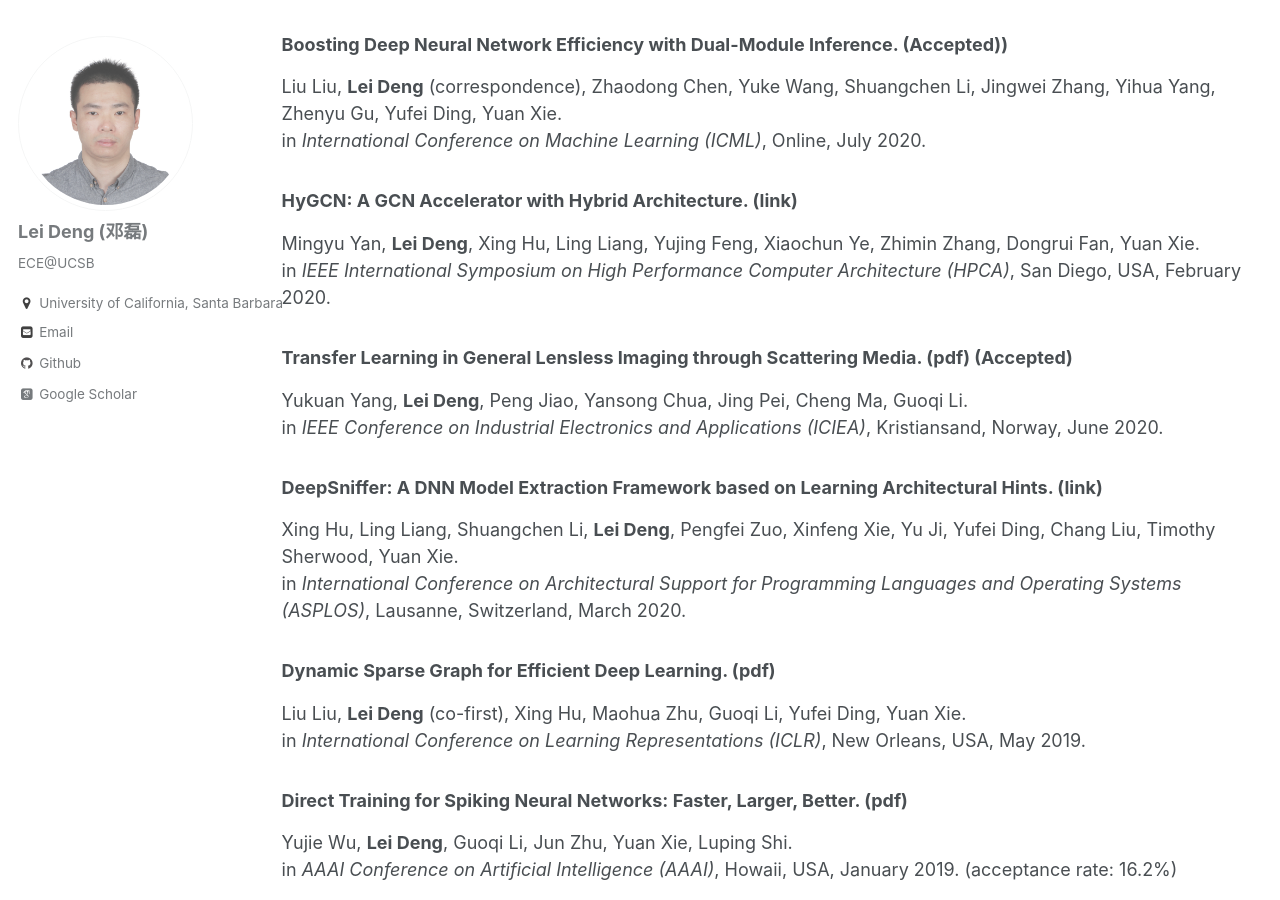
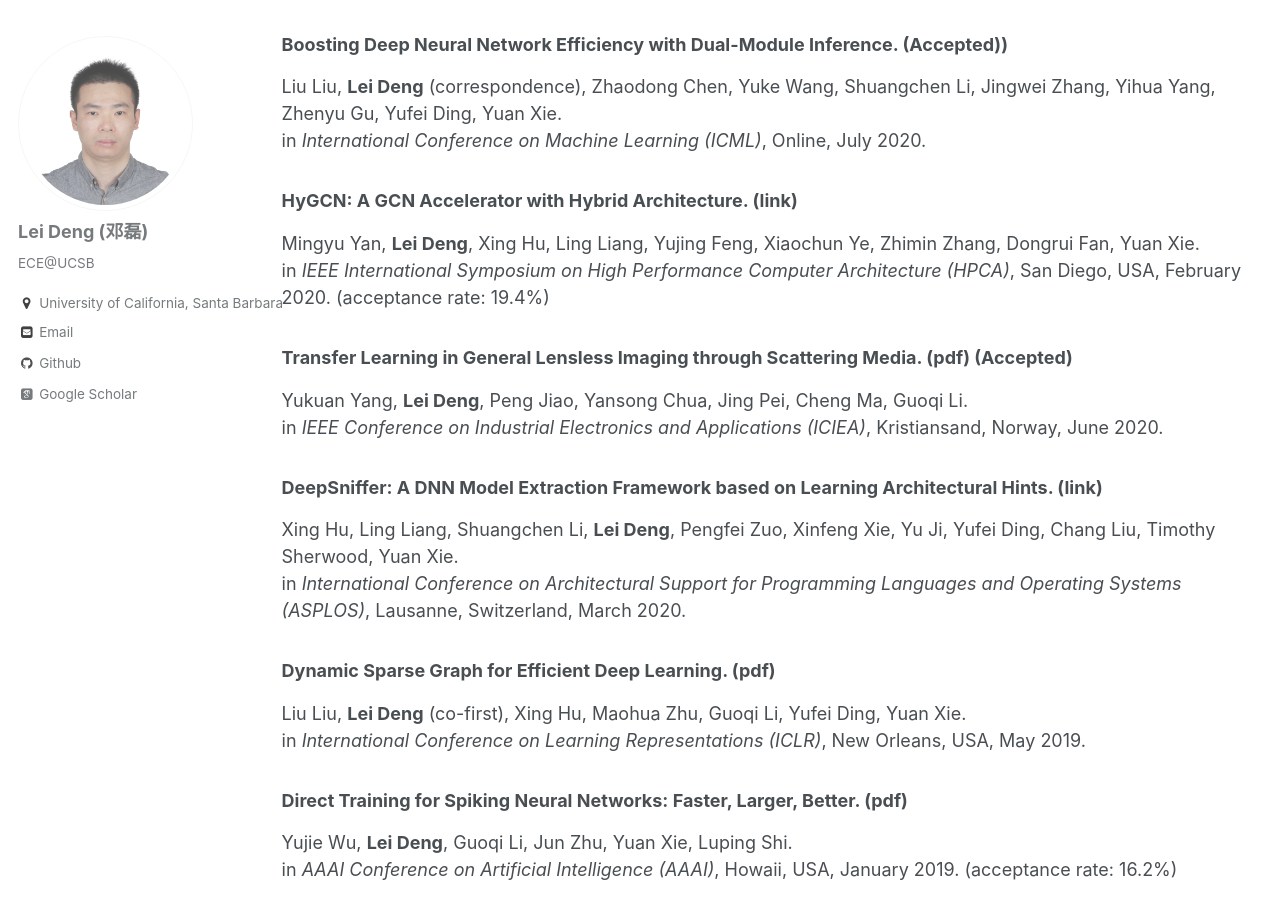
Before and after one commit to dllfei/dllfei.github.io, a Jekyll site: the page built from _pages/publications.md, in a window 1280 px wide and 900 px high, scrolled down 5764 px. Built offline with Jekyll 4.4.1, drawn with Linux system fonts in a browser that asks for light colours; some web fonts are replaced.

Commit message:
Update publications.md

```diff
--- a/_pages/publications.md
+++ b/_pages/publications.md
@@ -173,7 +173,7 @@ in *International Conference on Machine Learning (ICML)*, Online, July 2020.
 
 ### HyGCN: A GCN Accelerator with Hybrid Architecture. ([link](https://ieeexplore.ieee.org/abstract/document/9065592)) <br />
 Mingyu Yan, **Lei Deng**, Xing Hu, Ling Liang, Yujing Feng, Xiaochun Ye, Zhimin Zhang, Dongrui Fan, Yuan Xie. <br />
-in *IEEE International Symposium on High Performance Computer Architecture (HPCA)*, San Diego, USA, February 2020.
+in *IEEE International Symposium on High Performance Computer Architecture (HPCA)*, San Diego, USA, February 2020. (acceptance rate: 19.4%)
 
 ### Transfer Learning in General Lensless Imaging through Scattering Media. ([pdf](https://arxiv.org/pdf/1912.12419.pdf)) (Accepted) <br />
 Yukuan Yang, **Lei Deng**, Peng Jiao, Yansong Chua, Jing Pei, Cheng Ma, Guoqi Li. <br />
```
